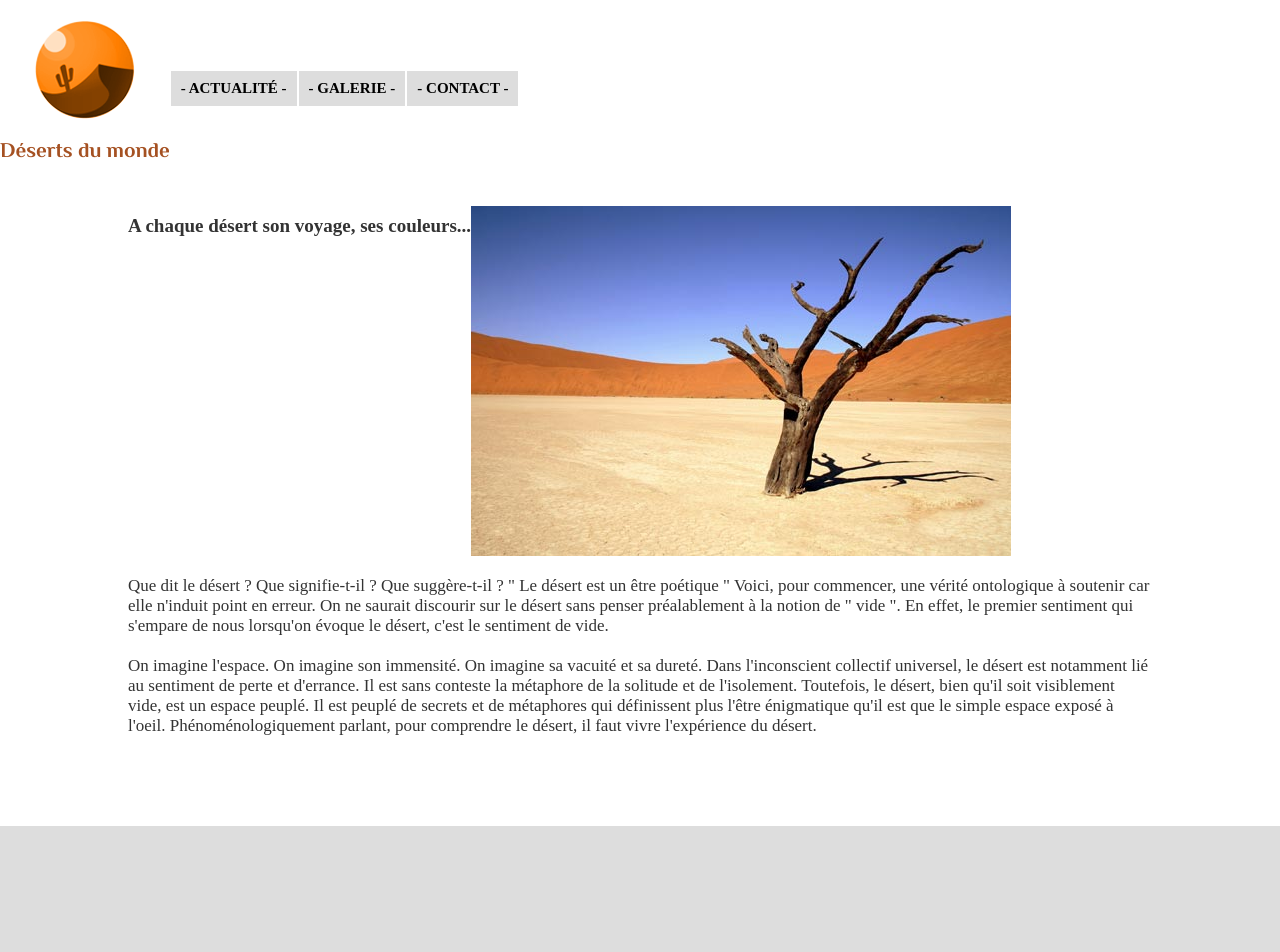
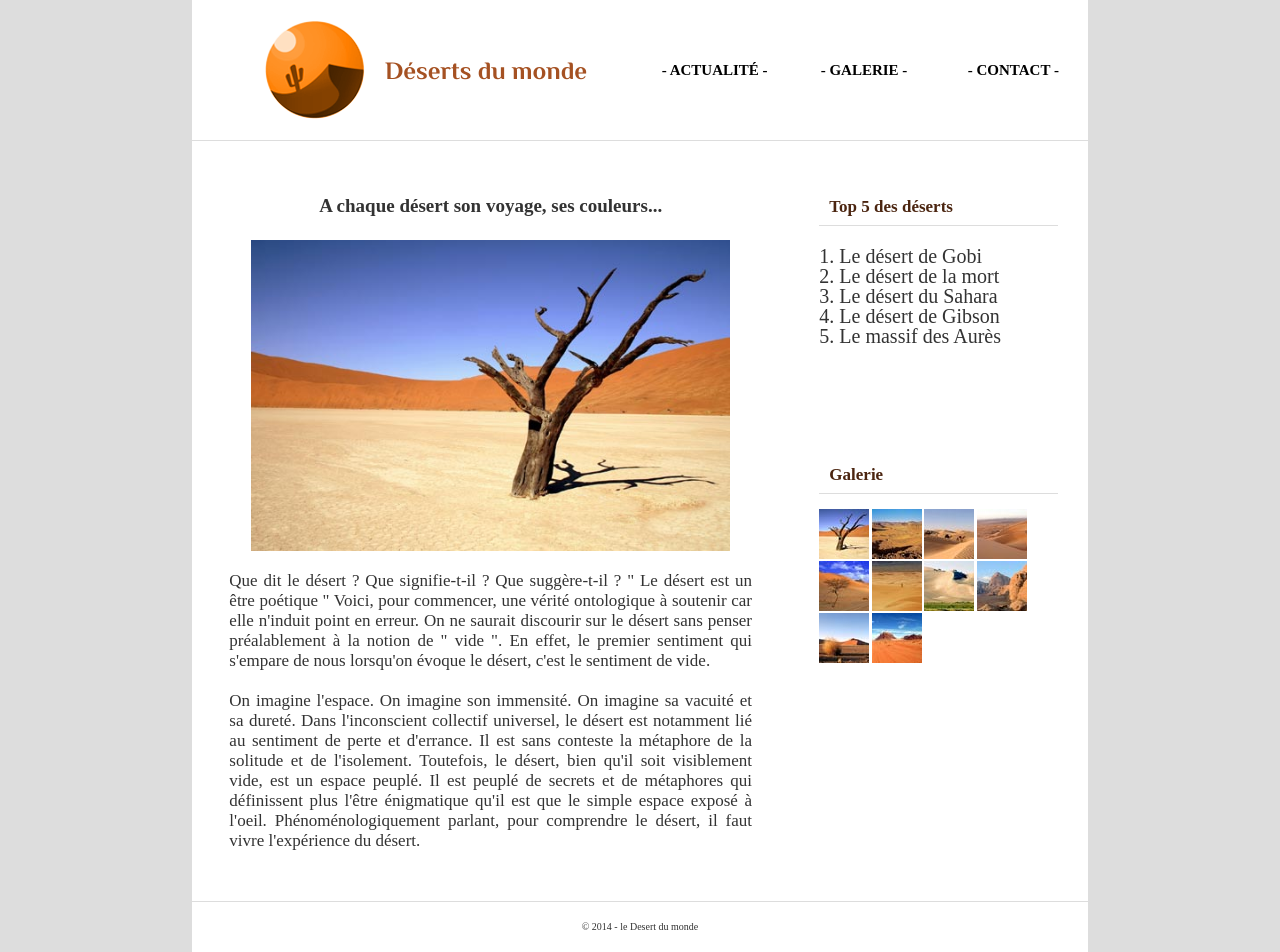
Before and after one commit to Najjahi/10MentionWeb_Front, a plain HTML site: page 00_maquettes/02_maquette_desert/index.html in a window 1280 px wide. Before the commit the page ends 826 px from the top, so only its background shows below. Drawn offline with Linux system fonts and the light colour scheme.

Commit message:
modif05/03

```diff
--- a/00_maquettes/02_maquette_desert/assets/css/style.css
+++ b/00_maquettes/02_maquette_desert/assets/css/style.css
@@ -42,6 +42,7 @@ nav {
     flex-wrap: wrap;
     font-size: 1.5rem;
     text-align: center;
+
 }
 nav a {
     background-color: var(--gris-clair);
@@ -78,6 +79,7 @@ section p {
     font-size: 1.7rem;
     padding: 2rem 0;
     line-height: 2rem;
+    text-align: justify;
 }
 aside {
     display: none;
@@ -142,3 +144,195 @@ footer {
     }
 
 }
+@media screen and (min-width:768px) {
+
+    .col-md-1 {
+        width: 8.333333%;
+    }
+
+    .col-md-2 {
+        width: 16.666666%;
+    }
+
+    .col-md-3 {
+        width: 25%;
+    }
+
+    .col-md-4 {
+        width: 33.333333%;
+    }
+
+    .col-md-1 {
+        width: 41.666666%;
+    }
+
+    .col-md-6 {
+        width: 50%;
+    }
+
+    .col-md-7 {
+        width: 58.333333%;
+    }
+
+    .col-md-8 {
+        width: 66.666666%;
+    }
+
+    .col-md-9 {
+        width: 75%;
+    }
+
+    .col-md-10 {
+        width: 83.333333%;
+    }
+
+    .col-md-11 {
+        width: 91.666666%;
+    }
+
+    .col-md-12 {
+        width: 100%;
+    }
+    .container {
+        width: 90%;
+        margin: 0 auto;
+    }
+    header {
+
+        justify-content: center;
+    }
+
+    nav a {
+        margin: 0;
+    }
+    main {
+        border-bottom: 1px var(--gris-clair) solid;
+    }
+    section h2 {
+        padding: 2.5rem;
+    }
+    section {
+        justify-content: center;
+    }
+    section {
+        text-align: left;
+    }
+    aside {
+        display: flex;
+        flex-wrap: wrap;
+        padding: 3rem;
+        justify-content: space-between;
+
+    }
+    aside h3 {
+        font-size: 1.7rem;
+        color: var(--chocolat);
+        font-weight: bold;
+        padding: 0 0 1rem 1rem;
+        border-bottom: 1px var(--gris-clair) solid;
+
+    }
+    hr {
+        margin-bottom: 1rem;
+    }
+    aside ol {
+        font-size: 1.5rem;
+        padding: 2rem;
+
+    }
+    aside div:nth-child(2) div {
+        padding-top: 1.5rem;
+    }
+}
+@media screen and (min-width:1200px)  {
+
+    .col-xl-1 {
+        width: 8.333333%;
+    }
+
+    .col-xl-2 {
+        width: 16.666666%;
+    }
+
+    .col-xl-3 {
+        width: 25%;
+    }
+
+    .col-xl-4 {
+        width: 33.333333%;
+    }
+
+    .col-xl-1 {
+        width: 41.666666%;
+    }
+
+    .col-xl-6 {
+        width: 50%;
+    }
+
+    .col-xl-7 {
+        width: 58.333333%;
+    }
+
+    .col-xl-8 {
+        width: 66.666666%;
+    }
+
+    .col-xl-9 {
+        width: 75%;
+    }
+
+    .col-xl-10 {
+        width: 83.333333%;
+    }
+
+    .col-xl-11 {
+        width: 91.666666%;
+    }
+
+    .col-xl-12 {
+        width: 100%;
+    }
+
+    .container {
+        width: 70%;
+        margin: 0 auto;
+    }
+    nav {
+        justify-content: center;
+    }
+    nav a {
+        background-color: transparent;
+    }
+    header div {
+        flex-direction: row;
+    }
+    h1 {
+        font-size: 2.5rem;
+        padding: 0;
+    }
+    main {
+        border-top: 1px solid var(--gris-clair);
+        display: flex;
+        flex-wrap: wrap;
+        justify-content: space-between;
+        align-items: baseline;
+    }
+    section + hr {  /* c'est le selecteur adjacent. Il permet de ne selectionner que l'element qui est immédiatement précédé par le premier élément ciblé  */
+        display: none;
+    }
+    aside {
+
+        display: flex;
+        flex-direction: column;
+        height: 100%;
+
+    }
+    aside div {
+        margin-bottom: 10rem;
+    }
+    aside ol {
+        font-size: 2rem;
+
+    }
+}
--- a/00_maquettes/02_maquette_desert/index.html
+++ b/00_maquettes/02_maquette_desert/index.html
@@ -12,21 +12,22 @@
 <body>
     <div class="container">
         <header>
-            <div class="col-sm-12">
+            <div class="col-sm-12 col-md-12 col-xl-6">
                 <img src="assets/img/logo.png" alt="Logo de la page désert du monde">
                 <h1>Déserts du monde</h1>
             </div>
-            <nav class="col-sm-12" >
-                <a href="#"class="col-sm-12">Actualité</a>
-                <a href="#"class="col-sm-12">Galerie</a>
-                <a href="#"class="col-sm-12">Contact</a>
+            <nav class="col-sm-12 col-md-11 col-xl-6" >   <!-- pour garder l espace -->
+                <a href="#"class="col-sm-12 col-md-4">Actualité</a>
+                <a href="#"class="col-sm-12 col-md-4">Galerie</a>
+                <a href="#"class="col-sm-12 col-md-4">Contact</a>
             </nav>
         </header>
         <main>
-            <section>
-                <h2>A chaque désert son voyage, ses couleurs...</h2>
-                <img src="assets/img/desert.jpg" alt="Image de désert pour la page d'accueil">
-                <p>
+            <section class="col-xl-7">
+                <h2 class="col-sm-12 col-md-12">A chaque désert son voyage, ses couleurs...</h2>
+                <!-- pour que le texte soit centré -->
+                <img src="assets/img/desert.jpg" alt="Image de désert pour la page d'accueil" class="col-sm-12 col-md-11">
+                <p class="col-sm-12 col-md-12">
                     Que dit le désert ? Que signifie-t-il ? Que suggère-t-il ?
                     " Le désert est un être poétique "
                     Voici, pour commencer, une vérité ontologique à soutenir car elle n'induit point en erreur. On ne saurait discourir sur le désert sans penser préalablement à la notion de " vide ". En effet, le premier sentiment qui s'empare de nous lorsqu'on évoque le désert, c'est le sentiment de vide.
@@ -34,10 +35,10 @@
                     On imagine l'espace. On imagine son immensité. On imagine sa vacuité et sa dureté. Dans l'inconscient collectif universel, le désert est notamment lié au sentiment de perte et d'errance. Il est sans conteste la métaphore de la solitude et de l'isolement. Toutefois, le désert, bien qu'il soit visiblement vide, est un espace peuplé. Il est peuplé de secrets et de métaphores qui définissent plus l'être énigmatique qu'il est que le simple espace exposé à l'oeil. Phénoménologiquement parlant, pour comprendre le désert, il faut vivre l'expérience du désert.
                 </p>
             </section>
-            <aside>
-                <div>
+            <hr>
+            <aside class="col-xl-4">
+                <div class="col-md-4 col-xl-12">
                     <h3>Top 5 des déserts</h3>
-                    <hr>
                     <ol>
                         <li>Le désert de Gobi</li>
                         <li>Le désert de la mort</li>
@@ -46,9 +47,9 @@
                         <li>Le massif des Aurès</li>
                     </ol>
                 </div>
-                <div  class="">
+                <div class="col-md-7 col-xl-12">
+                    <!-- 7 au lieu de 8 pour  -->
                     <h3>Galerie</h3>
-                    <hr>
                     <div>
                         <img src="assets/img/vignette1.jpg" alt="Image vignette, déserts du monde">
                         <img src="assets/img/vignette2.jpg" alt="Image vignette, déserts du monde">
@@ -63,12 +64,12 @@
                     </div>
                 </div>
             </aside>
-
         </main>
         <footer>
 
+            <p>&copy; 2014 - le Desert du monde </p>
+
         </footer>
-
     </div>
 
 </body>
```
